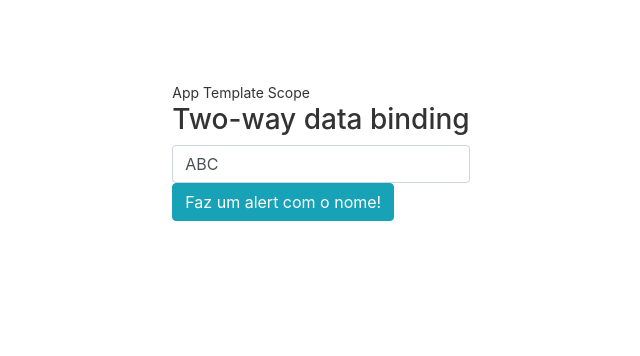
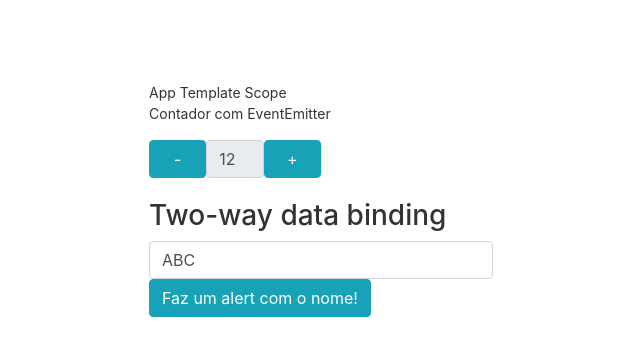
Before and after one commit to deividsoncs/curso-angular2-yt-pf-loiane, an Angular app in the folder data-binding/: page / in a window 1280 px wide. Shown: the top 356 px of the page, without its empty margins (319-959 px from the left). Built offline with nearby package versions, Linux system fonts and the light colour scheme.

Commit message:
Aular 15 - criando eventos customizados e entradas de properties

```diff
--- a/data-binding/src/app/data-binding/data-binding.component.html
+++ b/data-binding/src/app/data-binding/data-binding.component.html
@@ -92,5 +92,12 @@
   </article>
 </section> -->
 
+<p>Contador com EventEmitter</p>
+<contador
+  [valor]="valorInicial"
+  (mudouValor)="onMudouValor($event)"
+></contador>
+<br/>
+
 <app-meu-form [nome]="nome" [pessoa]="pessoa" >
 </app-meu-form>
--- a/data-binding/src/app/data-binding/data-binding.component.ts
+++ b/data-binding/src/app/data-binding/data-binding.component.ts
@@ -1,4 +1,4 @@
-import { Component, Inject, Input, OnInit } from '@angular/core';
+import { Component, OnInit, } from '@angular/core';
 
 @Component({
   selector: 'app-data-binding',
@@ -9,7 +9,8 @@ import { Component, Inject, Input, OnInit } from '@angular/core';
       background-color: yellow;
       font-weight: bold;
     }
-  `]
+  `],
+  //outputs: ['mudouValor']
 })
 export class DataBindingComponent implements OnInit {
   url: string = 'http://loiane.com';
@@ -29,6 +30,11 @@ export class DataBindingComponent implements OnInit {
   pessoa: any= {
     idade: 0,
     nome: 'def'
+  }
+
+  //event customizado quando muda o valor do contador.
+  onMudouValor(evento: any){
+    console.log(evento.novoValor)
   }
 
   getValor(): number {
--- a/data-binding/src/app/output-property/output-property.component.html
+++ b/data-binding/src/app/output-property/output-property.component.html
@@ -1,8 +1,8 @@
 <div class="container">
 
     <div class="row">
-        <button class="btn btn-info col-md-2" (click)="onMinus()">-</button>
+        <button class="btn btn-info col-md-2" (click)="setMinus()">-</button>
         <input class="form-control  col-md-2" readonly type="text" [value]="valor"/>
-        <button class="btn btn-info  col-md-2" (click)="onPlus()">+</button>
+        <button class="btn btn-info  col-md-2" (click)="setPlus()">+</button>
     </div>
 </div>
--- a/data-binding/src/app/output-property/output-property.component.ts
+++ b/data-binding/src/app/output-property/output-property.component.ts
@@ -1,4 +1,4 @@
-import { Component, EventEmitter, Input, OnInit } from '@angular/core';
+import { Component, EventEmitter, Input, OnInit, Output } from '@angular/core';
 
 @Component({
   selector: 'contador',
@@ -11,22 +11,21 @@ export class OutputPropertyComponent implements OnInit {
 
   @Input() valor: number = 0;
 
-  mudouValor = new EventEmitter();
+  @Output() mudouValor = new EventEmitter();
 
   onClick(){
     alert("Clicou no botão!")
   }
 
-  onPlus() {
+  setPlus() {
     this.valor++;
+    this.mudouValor.emit({novoValor: this.valor})
   }
 
-  onMinus() {
+  setMinus() {
     this.valor--;
+    this.mudouValor.emit({novoValor: this.valor})
   }
-
-
-
 
   ngOnInit(): void {
   }
```
